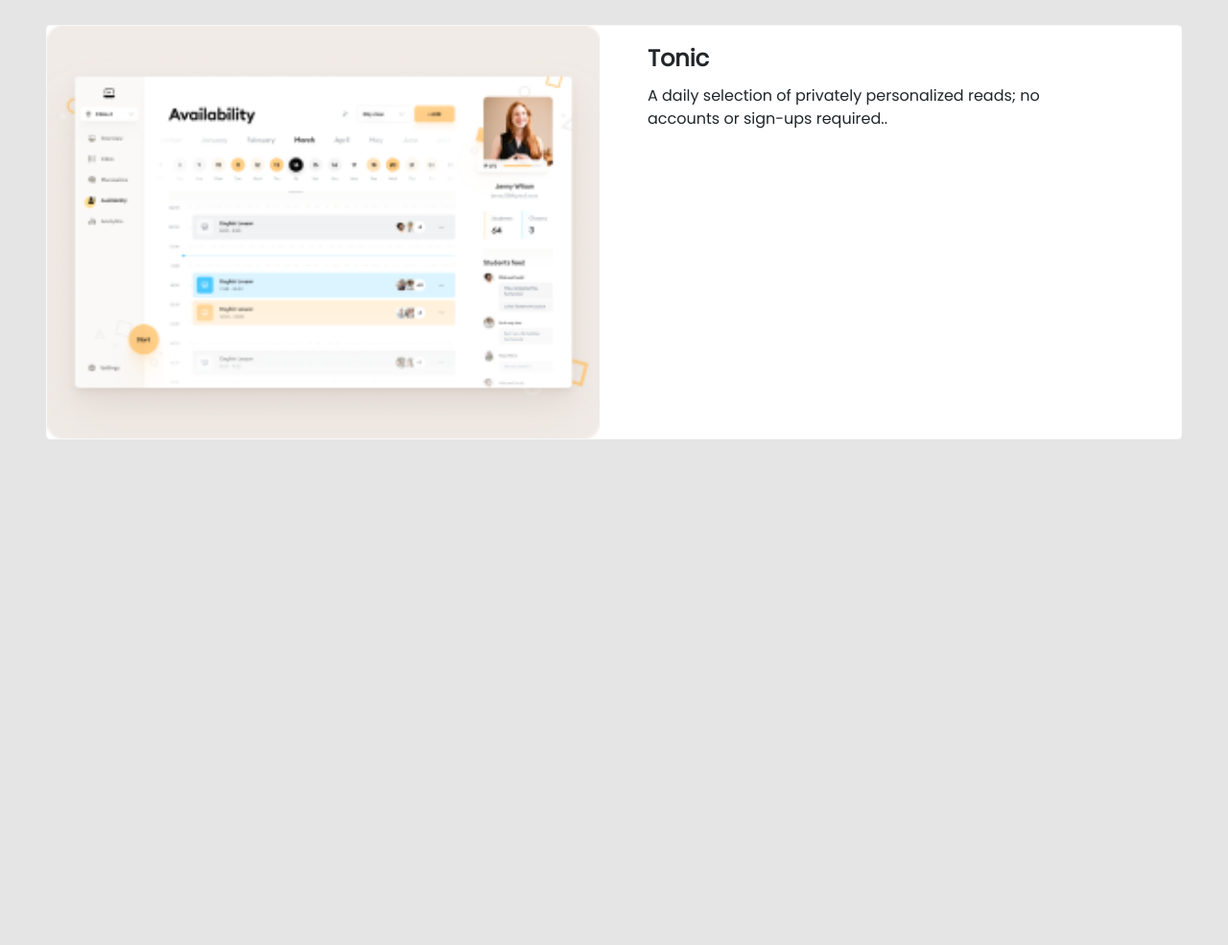
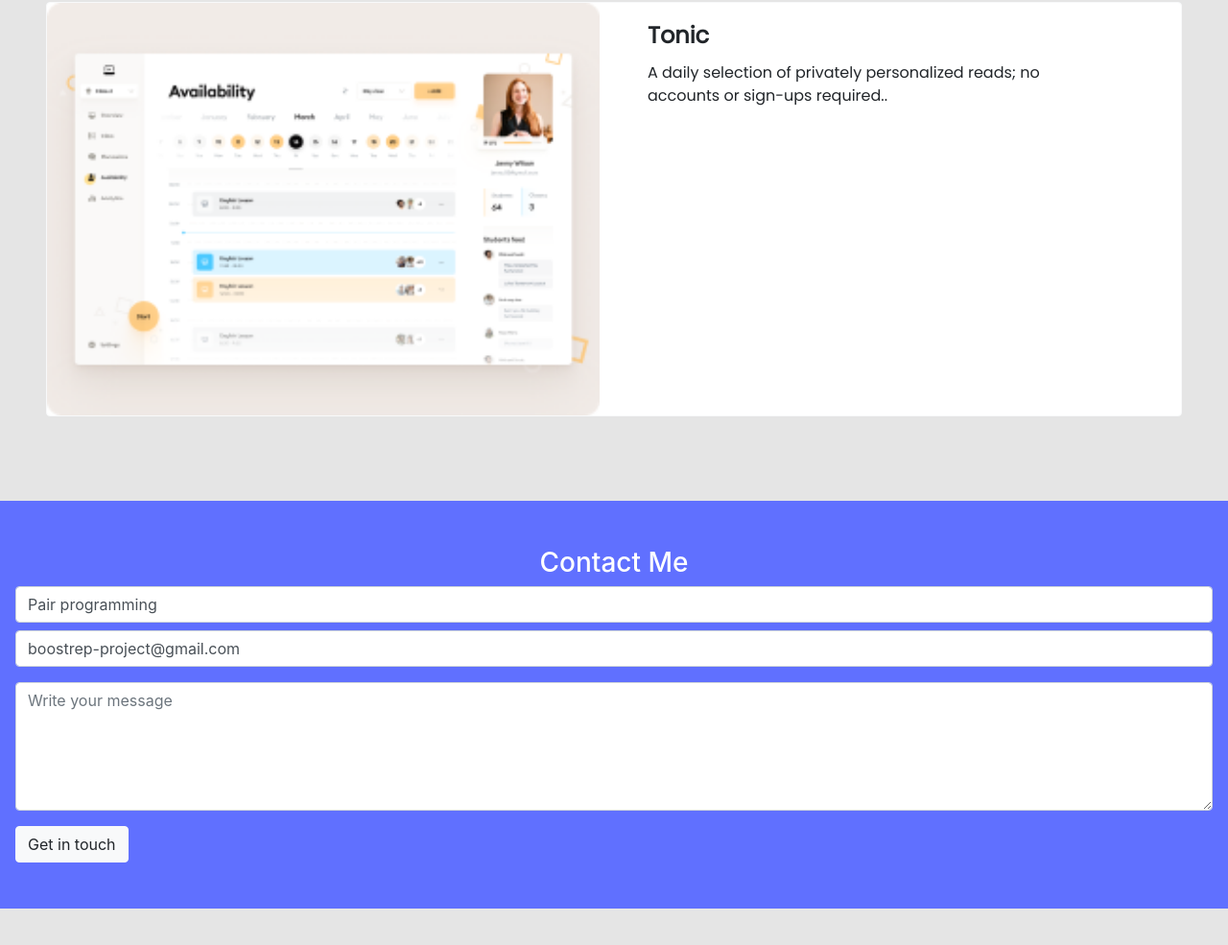
Before and after one commit to 0xMALVEE/bootstrap-portfolio, a plain HTML site: page index.html in a window 1280 px wide. Shown: the part 1831-2816 px from the top of the page at 96% size. Before the commit the page ends 2305 px from the top, so only its background shows below. Drawn offline with nearby package versions, Linux system fonts and the light colour scheme.

Commit message:
adding the cards

```diff
--- a/index.html
+++ b/index.html
@@ -6,7 +6,7 @@
     <meta name="viewport" content="width=device-width, initial-scale=1.0" />
     <link rel="stylesheet" href="https://cdn.jsdelivr.net/npm/bootstrap@4.4.1/dist/css/bootstrap.min.css" integrity="sha384-Vkoo8x4CGsO3+Hhxv8T/Q5PaXtkKtu6ug5TOeNV6gBiFeWPGFN9MuhOf23Q9Ifjh" crossorigin="anonymous" />
     <title>Document</title>
-    link rel="preconnect" href="https://fonts.googleapis.com" />
+    <link rel="preconnect" href="https://fonts.googleapis.com" />
     <link rel="preconnect" href="https://fonts.gstatic.com" crossorigin />
     <link href="https://fonts.googleapis.com/css2?family=Poppins&display=swap" rel="stylesheet" />
   </head>
@@ -125,6 +125,19 @@
           </div>
         </div>
       </div>
+      <br />
+      <form class="py-5 px-3 my-5" style="background-color: #6070ff">
+        <h3 class="mx-auto" style="color: #fff; text-align: center">Contact Me</h3>
+        <div class="form-group">
+          <!-- <label for="exampleInputEmail1">Email address</label> -->
+          <input type="name" class="form-control mb-2" id="exampleInputEmail1" aria-describedby="nameHelp" value="Pair programming" />
+          <input type="email" class="form-control" id="exampleInputEmail1" aria-describedby="emailHelp" value="boostrep-project@gmail.com" />
+        </div>
+        <div class="form-group">
+          <textarea name="career[message]" class="form-control" rows="5" placeholder="Write your message" required></textarea>
+        </div>
+        <button style="justify-self: center" type="submit" class="btn btn-light">Get in touch</button>
+      </form>
     </section>
 
     <script src="https://code.jquery.com/jquery-3.4.1.slim.min.js" integrity="sha384-J6qa4849blE2+poT4WnyKhv5vZF5SrPo0iEjwBvKU7imGFAV0wwj1yYfoRSJoZ+n" crossorigin="anonymous"></script>
```
